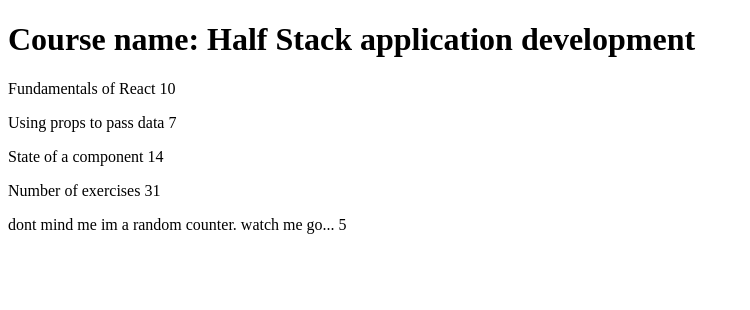
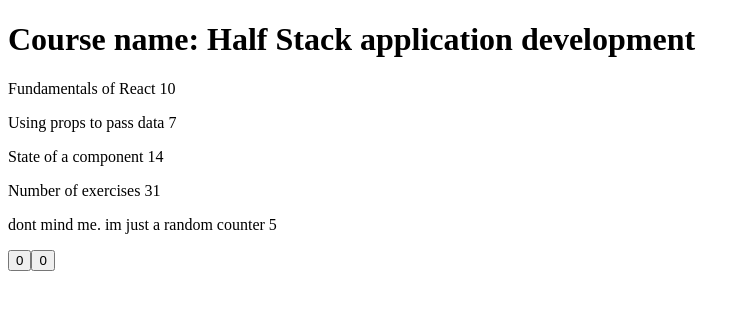
Before and after one commit to jleesys/FullStackOpen, a React (Create React App) app in the folder part1/: page / in a window 1280 px wide. Shown: the top 310 px of the page, without its empty margins (0-750 px from the left). Built offline with nearby package versions, Linux system fonts and the light colour scheme.

Commit message:
Add counter buttons

```diff
--- a/part1/src/App.js
+++ b/part1/src/App.js
@@ -41,6 +41,19 @@ const Total = (props) => {
 
 const App = () => {
 
+  const [counter, setCounter] = useState(0);
+  const [leftClick, setLeft] = useState(0);
+  const [rightClick, setRight] = useState(0);
+  const [allClicks, setAll] = useState([]);
+
+  const handleLeftClick = () => {
+    setLeft(leftClick + 1);
+  }
+
+  const handleRightClick = () => {
+    setRight(rightClick + 1);
+  }
+
   const course = {
     name: 'Half Stack application development',
     parts: [
@@ -59,17 +72,36 @@ const App = () => {
     ]
   }
 
+
+  setTimeout(() => {
+    setCounter(counter + 1)
+  },1000);
+
   return (
     <>
       <Header courseName={course.name} />
       <Content contents={course.parts} />
       <Total total={course.parts} />
-      <Counter />
+      <Counter counter={counter} />
+      <Button onClick={handleLeftClick} text={leftClick} />
+      <Button onClick={handleRightClick} text={rightClick} />
     </>
   )
 }
 
+const Button = (props) => {
+
+  return (
+    <button onClick={props.onClick}>{props.text}</button>
+  )
+}
+
 const Counter = (props) => {
+
+  return (
+    <p>dont mind me. im just a random counter {props.counter}</p>
+  )
+  /*
   const [counter, changeState] = useState(0);
 
   setTimeout( function() {
@@ -80,6 +112,7 @@ const Counter = (props) => {
   return (
   <div>dont mind me im a random counter. watch me go... {counter}</div>
   )
+  */
 }
 
 export default App
```
